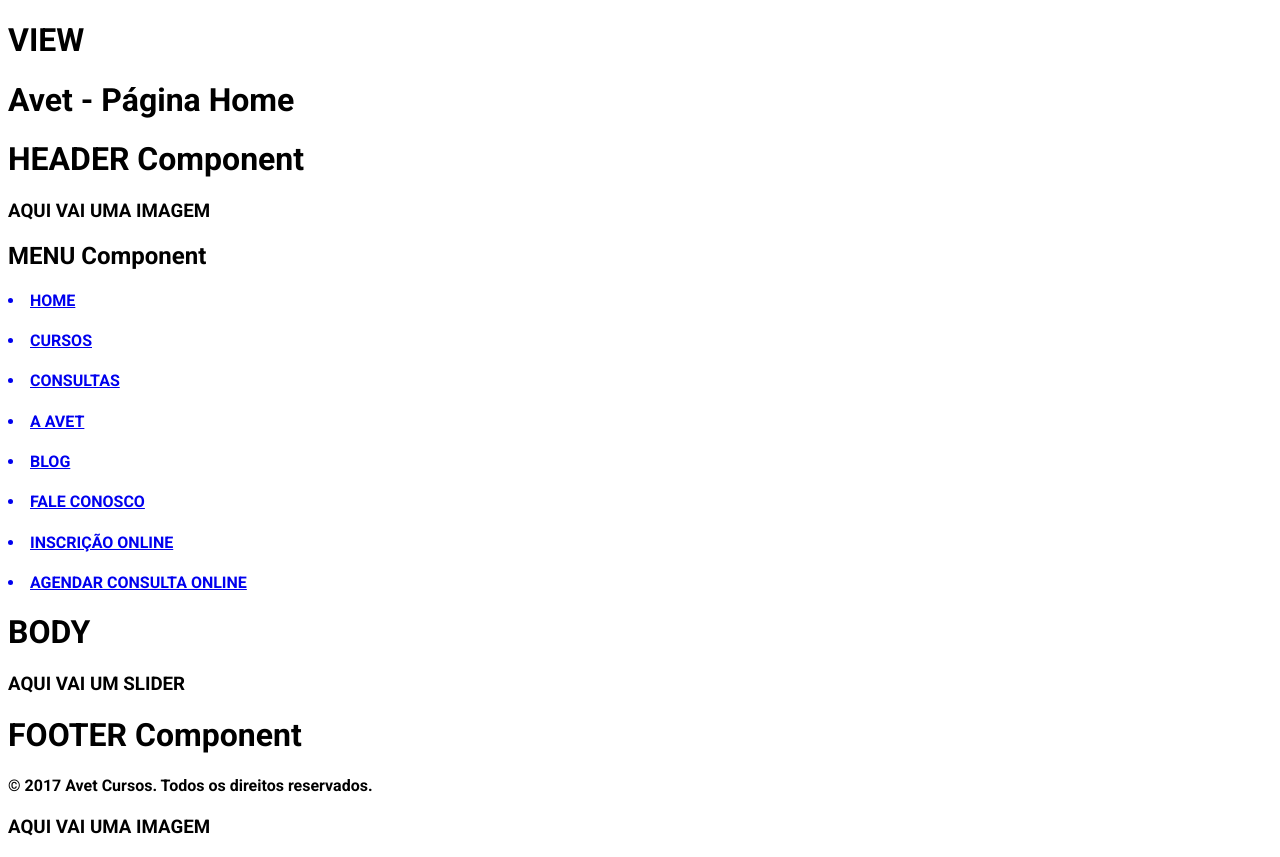
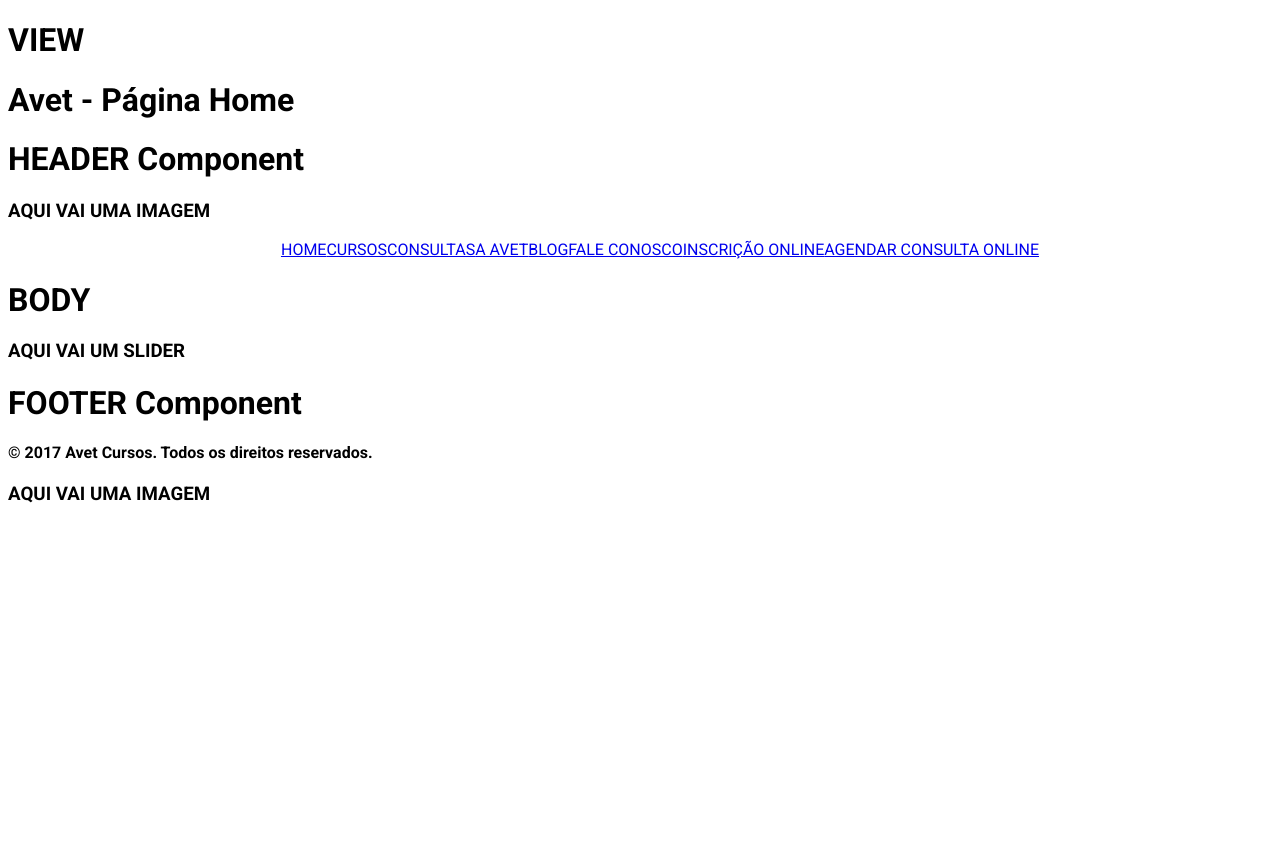
Before and after one commit to marcusviniciusmo/Avet_Cursos_Website, a React (Create React App) app in the folder frontend/: page / in a window 1280 px wide. After the commit the page ends 800 px from the top, so only its background shows below. Built offline with nearby package versions, Linux system fonts and the light colour scheme.

Commit message:
Alignment and inline display in Menu component stabilization

```diff
--- a/frontend/src/components/Menu/index.tsx
+++ b/frontend/src/components/Menu/index.tsx
@@ -1,51 +1,53 @@
 import { Link } from "react-router-dom";
 import MenuItem from "components/MenuItem";
+import './styles.css';
 
 function Menu() {
   return (
-    <>
-      <h2>MENU Component</h2>
+    <menu id="menuContainer">
+      <ul id="menuList">
         <Link to="/">
-        <h4><MenuItem
+          <MenuItem
             textButton="Home"
-          id="btnHome" /></h4>
+            id="btnHome" />
         </Link>
         <Link to="/cursos">
-        <h4><MenuItem
+          <MenuItem
             textButton="Cursos"
-          id="btnCursos" /></h4>
+            id="btnCursos" />
         </Link>
         <Link to="/consultas">
-        <h4><MenuItem
+          <MenuItem
             textButton="Consultas"
-          id="btnConsultas" /></h4>
+            id="btnConsultas" />
         </Link>
         <Link to="/aavet">
-        <h4><MenuItem
+          <MenuItem
             textButton="A Avet"
-          id="btnAAvet" /></h4>
+            id="btnAAvet" />
         </Link>
         <Link to="/blog">
-        <h4><MenuItem
+          <MenuItem
             textButton="Blog"
-          id="btnBlog" /></h4>
+            id="btnBlog" />
         </Link>
         <Link to="/faleConosco">
-        <h4><MenuItem
+          <MenuItem
             textButton="Fale Conosco"
-          id="btnFaleConosco" /></h4>
+            id="btnFaleConosco" />
         </Link>
         <Link to="/inscricaoOnline">
-        <h4><MenuItem
+          <MenuItem
             textButton="Inscrição Online"
-          id="btnInscricaoOnline" /></h4>
+            id="btnInscricaoOnline" />
         </Link>
         <Link to="/agendarConsultaOnline">
-        <h4><MenuItem
+          <MenuItem
             textButton="Agendar Consulta Online"
-          id="btnAgendarConsultaOnline" /></h4>
+            id="btnAgendarConsultaOnline" />
         </Link>
-    </>
+      </ul>
+    </menu>
   );
 };
 
--- /dev/null
+++ b/frontend/src/components/Menu/styles.css
@@ -0,0 +1,12 @@
+menu#menuContainer {
+  padding: 0;
+}
+
+menu#menuContainer ul#menuList {
+  width: 90%;
+  margin: 0 auto;
+  display: flex;
+  flex-direction: row;
+  justify-content: center;
+  list-style: none;
+}
```
Lines whose indentation alone changed are shown as unchanged.
